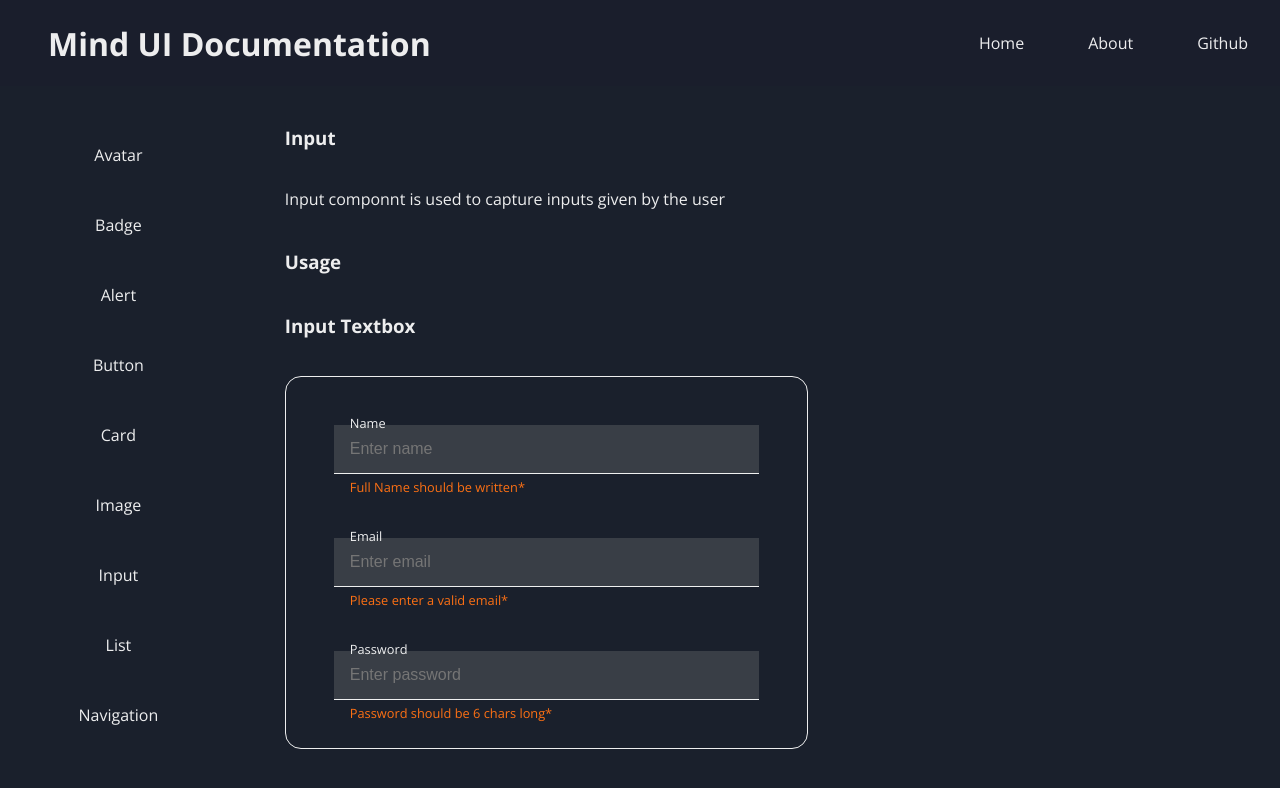
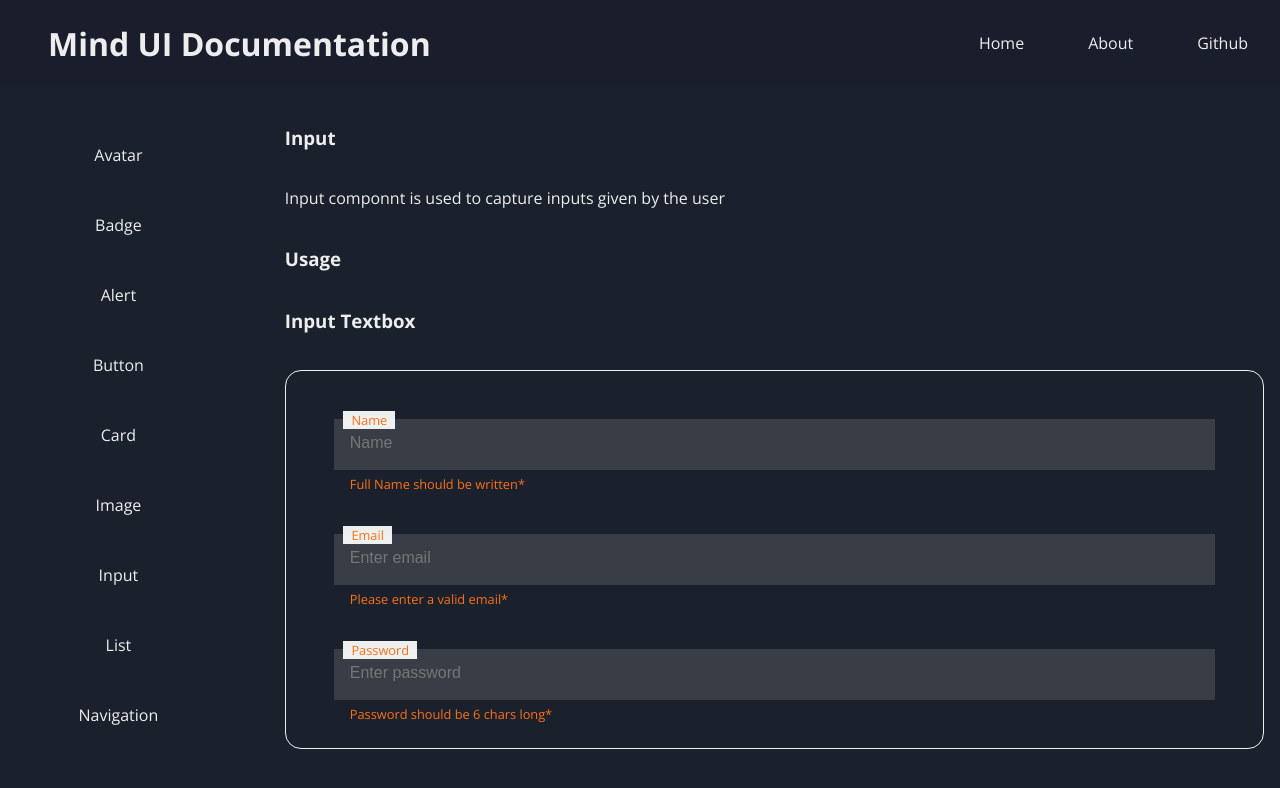
Before and after one commit to Jaynil1611/mind-ui, a React (Create React App) app: page /input in a window 1280 px wide. Shown: the top 788 px of the page. Built offline with nearby package versions, Linux system fonts and the light colour scheme.

Commit message:
fix: list, input, avatar, modal components

```diff
--- a/src/components/Avatar/Avatar.css
+++ b/src/components/Avatar/Avatar.css
@@ -59,9 +59,10 @@
   position: absolute;
   top: 3.8rem;
   left: 3.5rem;
-  height: 15px;
+  height: 12px;
   padding: 0;
-  min-width: 15px;
-  border-radius: 8px;
+  min-width: 12px;
+  border: 2px solid white;
+  border-radius: 10px;
   background-color: var(--accent-color);
 }
--- a/src/components/Input/Input.css
+++ b/src/components/Input/Input.css
@@ -1,4 +1,4 @@
-.input-container{
+.input-container {
   display: flex;
   flex-direction: column;
   height: 100%;
@@ -16,7 +16,7 @@
   flex-direction: column;
   flex-wrap: wrap;
   padding: 1rem;
-    width: 50%;
+  /* width: 50%; */
   border: 1px solid var(--text-color);
   border-radius: 1rem;
 }
@@ -28,7 +28,6 @@
   top: 0;
   margin: 2rem;
   border: none;
-    border-bottom: 1px solid var(--text-color);
   background-color: var(--secondary-color);
 }
 
@@ -36,30 +35,41 @@
   display: flex;
   position: relative;
   height: 1rem;
-    /* border: 1px solid var(--light-color); */
   outline: none;
   padding: 1rem;
+  width: 100%;
   font-size: 1rem;
   font-weight: 500;
   cursor: text;
   color: var(--text-color);
+  border: none;
+  border-bottom: 3px solid transparent;
   background-color: inherit;
-    border: none;
+  transition: 0.3s all ease;
+}
+
+.input:focus {
+  border-bottom: 3px solid var(--text-color);
+  box-shadow: var(--secondary-color) 0px 4px 4px;
 }
 
 .label {
   position: absolute;
   bottom: 2.6rem;
-    z-index:2;
-    left:1rem;
+  z-index: 2;
+  left: 0.6rem;
+  color: var(--accent-color);
   font-size: 0.8rem;
+  font-weight: 500;
+  padding: 0 0.5rem;
+  background-color: var(--text-color);
 }
 
-.input-error{
+.input-error {
   display: flex;
   position: absolute;
-    top:3.3rem;
-    left:1rem;
+  top: 3.5rem;
+  left: 1rem;
   font-size: 0.8rem;
   color: var(--accent-color);
 }
--- a/src/components/Input/Input.jsx
+++ b/src/components/Input/Input.jsx
@@ -11,7 +11,7 @@ function Input(props) {
       <div className="input-examples">
         <div className="input-box">
           <label className="label"> Name </label>
-          <input className="input" type="text" placeholder="Enter name" />
+          <input className="input" type="text" placeholder="Name" />
           <p className="input-error"> Full Name should be written*</p>
         </div>
         <div className="input-box">
--- a/src/components/List/List.css
+++ b/src/components/List/List.css
@@ -18,9 +18,9 @@
   border-radius: 1rem;
 }
 
-.list-group{
+.list-group {
   display: flex;
-    flex:1 1 0;
+  flex: 1 1 0;
   flex-direction: column;
   margin: 0.5rem;
   list-style: none;
@@ -54,5 +54,6 @@
   display: flex;
   padding: 1rem;
   flex-direction: column;
+  justify-content: space-between;
   flex-wrap: wrap;
 }
--- a/src/components/List/List.jsx
+++ b/src/components/List/List.jsx
@@ -63,7 +63,7 @@ function List(props) {
               <img className="avatar" key={id} src={src} alt="" />
               <div className="list-stacked">
                 <h3> {name} </h3>
-                <p> {name.toLowerCase()}@gmail.com </p>
+                <p>{name.toLowerCase()}@gmail.com</p>
               </div>
             </li>
           ))}
--- a/src/components/Modal/Modal.css
+++ b/src/components/Modal/Modal.css
@@ -26,7 +26,7 @@
     padding:1rem;
     margin:auto;
     background-color: var(--secondary-color);
-    transition: all 0.2s ease-in-out;
+    transition: all 0.3s ease;
 }
 
 .modal-content {
```
Lines whose indentation alone changed are shown as unchanged.
